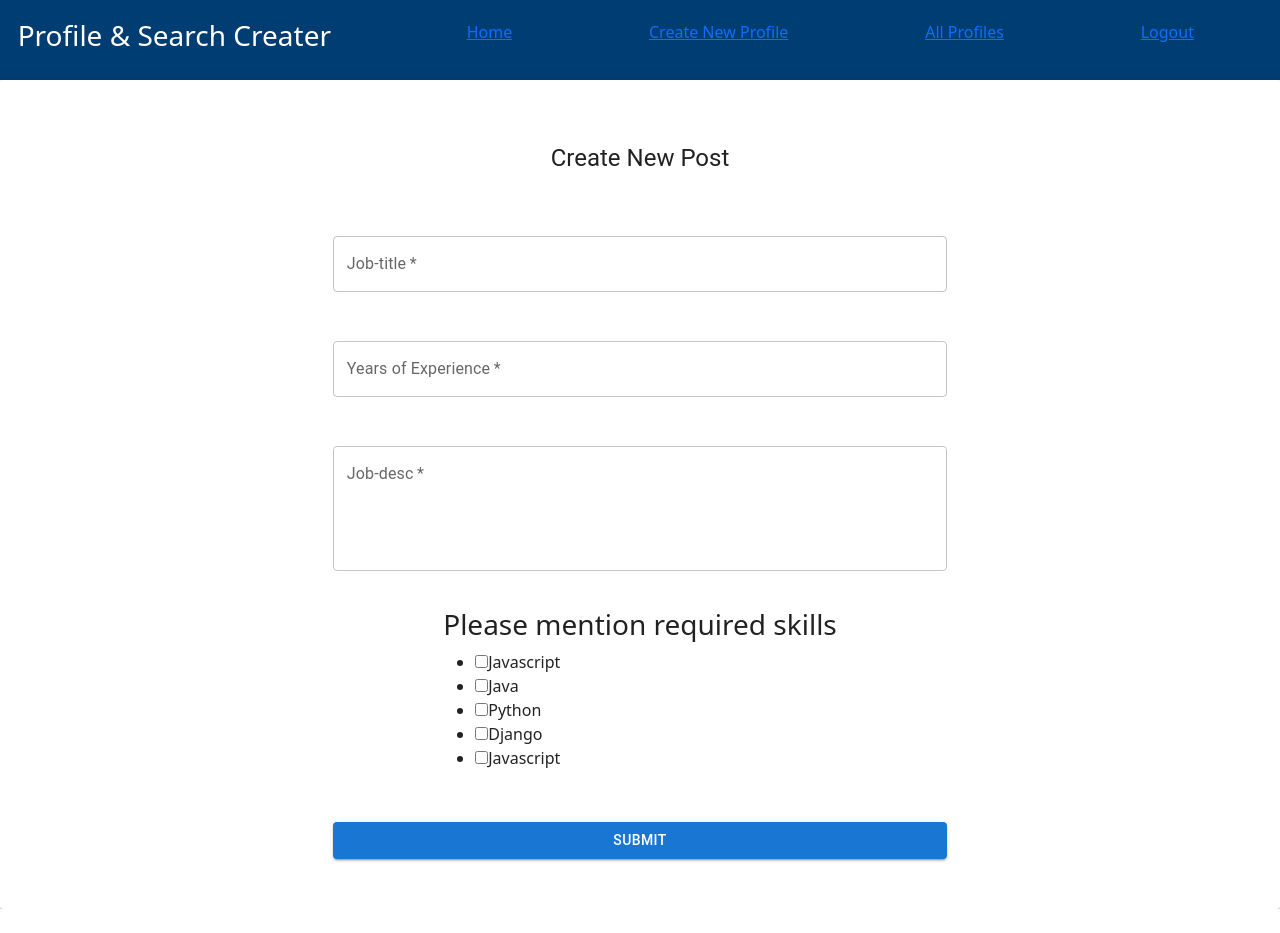
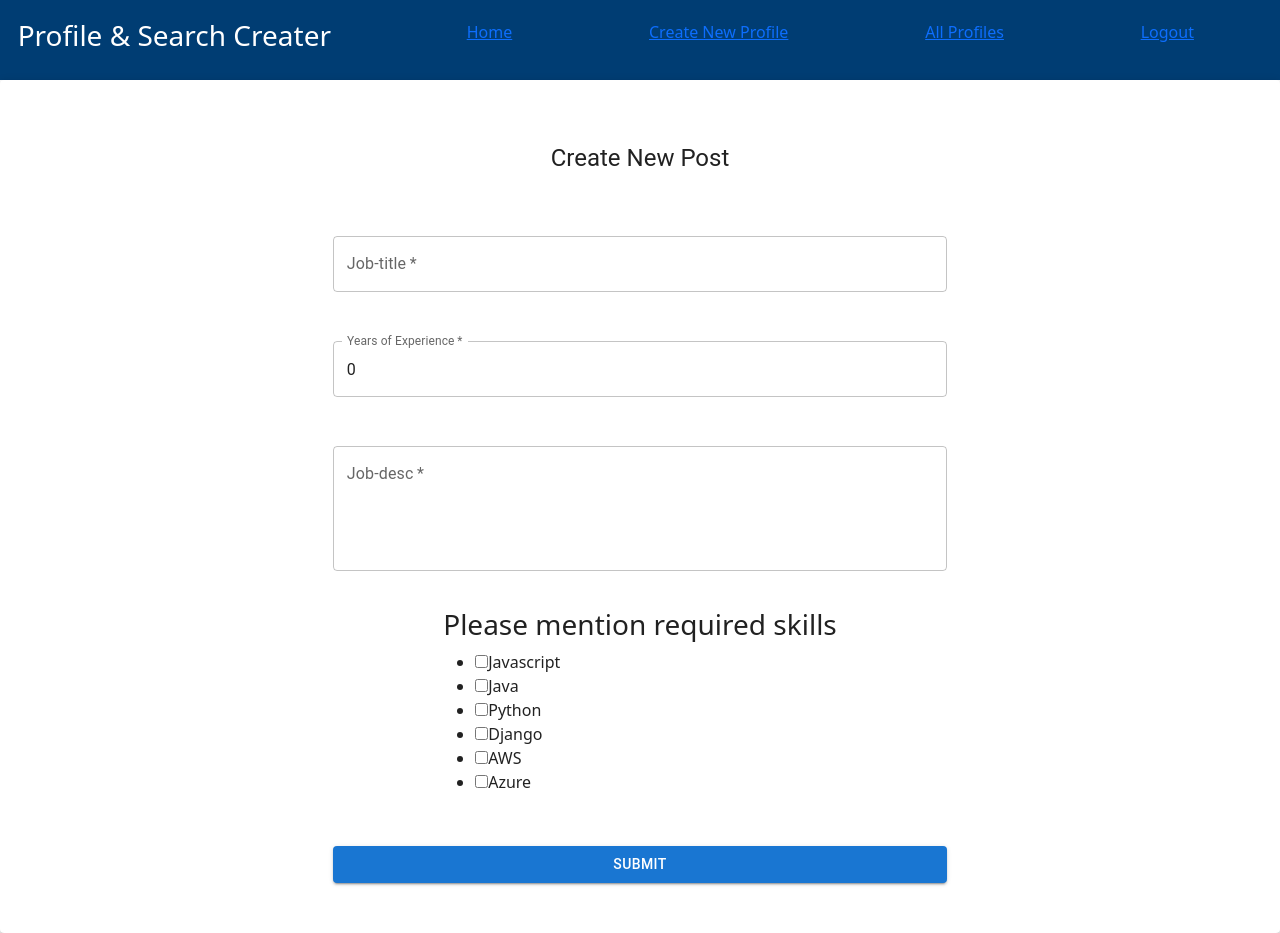
Before and after one commit to AbelRodriguezGuillen/ProfileCrudApp, a React (Create React App) app: page /employer/create in a window 1280 px wide. Before the commit the page ends 909 px from the top, so only its background shows below. Built offline with nearby package versions, Linux system fonts and the light colour scheme.

Commit message:
Update Create.js
added a skillset, fixed you field

```diff
--- a/src/pages/Create.js
+++ b/src/pages/Create.js
@@ -18,7 +18,11 @@ const Create = () => {
       name: "Django",
     },
     {
-      name: "Javascript",
+      name: "AWS",
+    },
+    ,
+    {
+      name: "Azure",
     },
   ];
   const navigate = useNavigate();
@@ -80,7 +84,7 @@ const Create = () => {
             onChange={(e) => setForm({ ...form, yoe: e.target.value })}
             label="Years of Experience"
             variant="outlined"
-            value={techStack}
+            value={form.yoe}
           />
           <TextField
             type="string"
```
